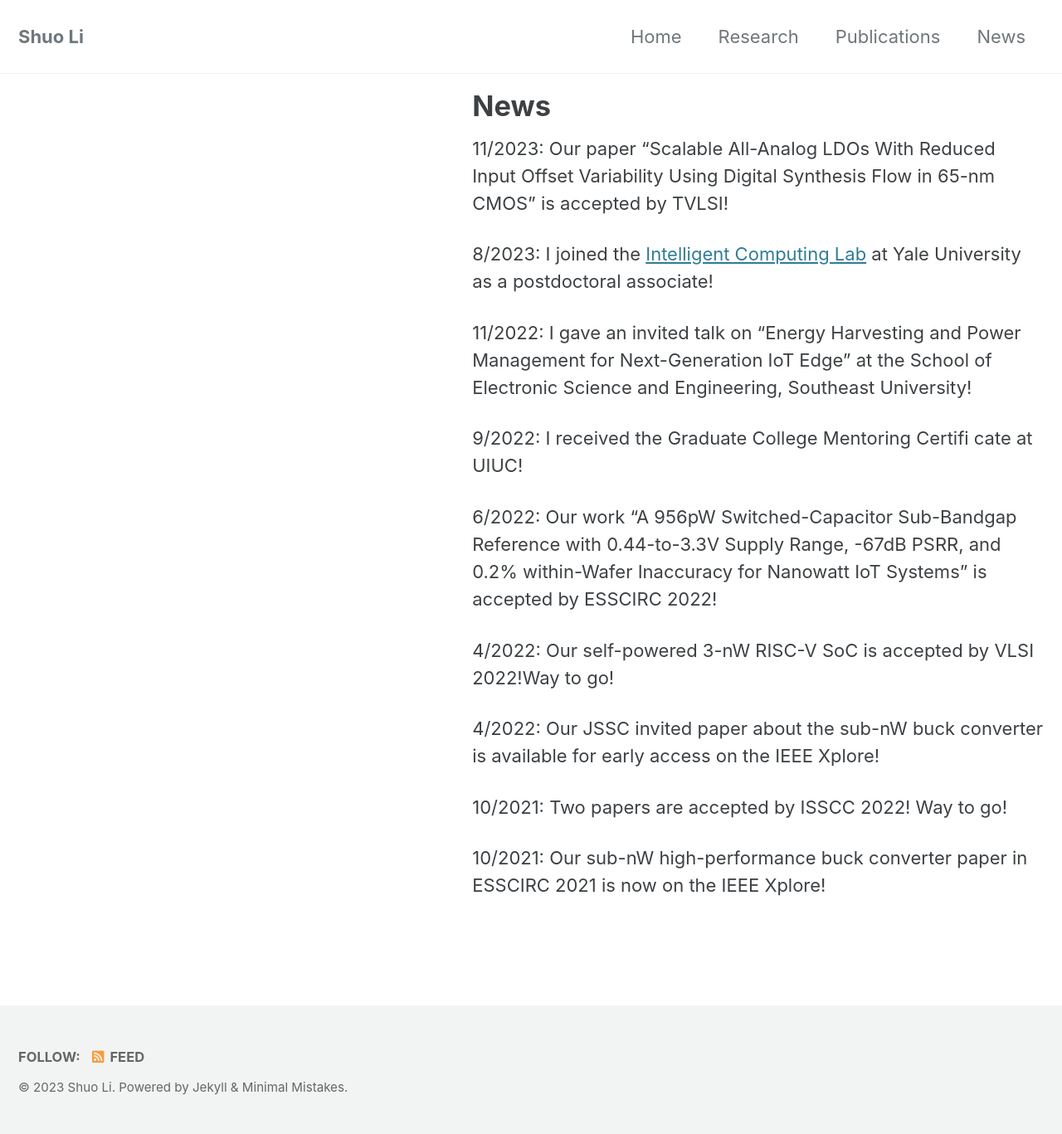
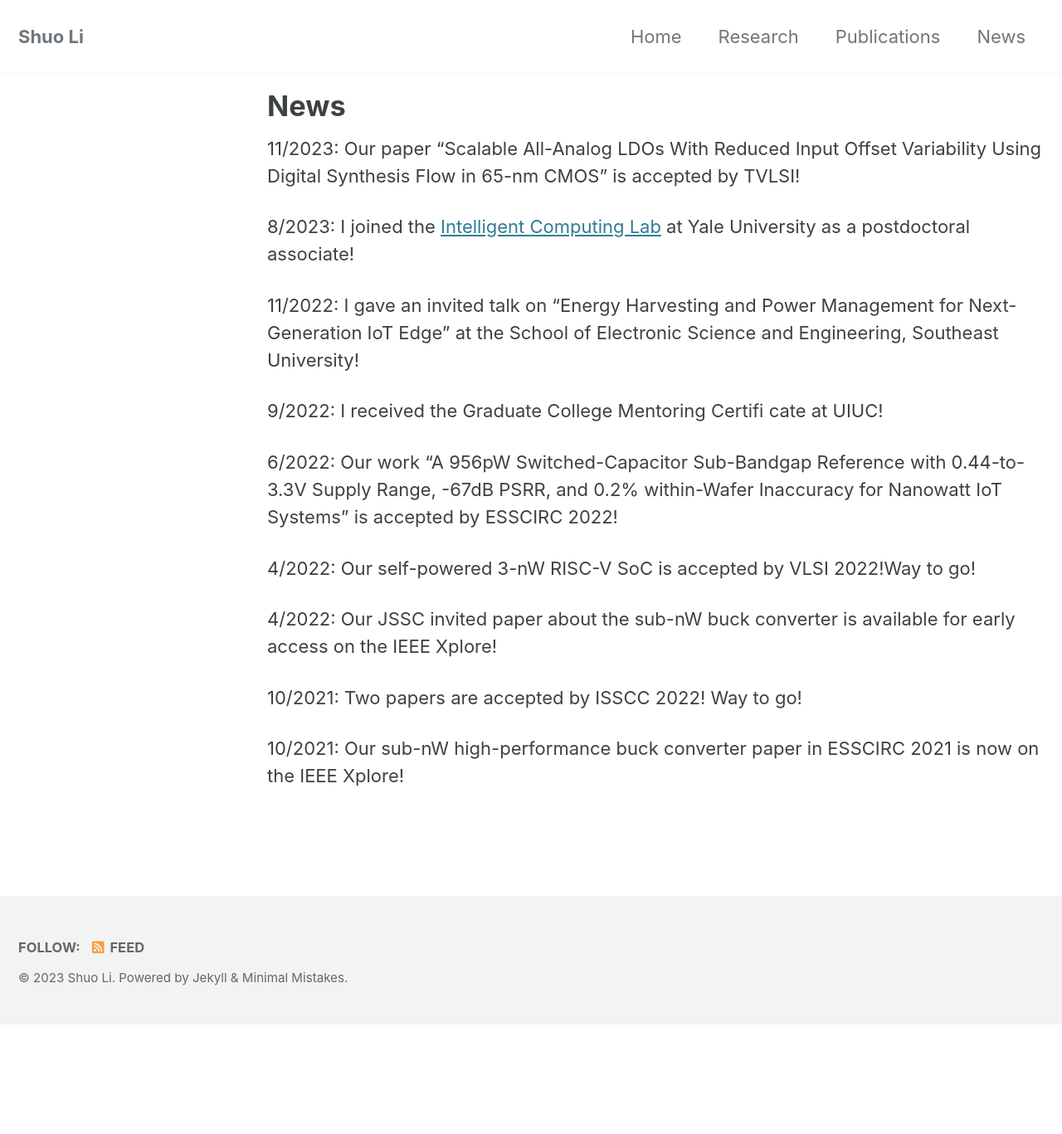
Before and after one commit to shuoli365/shuoli365.github.io, a Jekyll site: the page built from _pages/news.md, in a window 1280 px wide. Shown: the whole page at 83% size. Built offline with Jekyll 4.4.1, drawn with Linux system fonts in a browser that asks for light colours; cached includes are drawn as plain includes; after the commit the page ends 1235 px from its top, so only the background shows below that.

Commit message:
Update _page.scss

```diff
--- a/_sass/minimal-mistakes/_page.scss
+++ b/_sass/minimal-mistakes/_page.scss
@@ -38,12 +38,12 @@ body {
 .page {
   @include breakpoint($large) {
     float: right;
-    width: calc(80% - #{$right-sidebar-width-narrow});
+    width: calc(100% - #{$right-sidebar-width-narrow});
     padding-right: $right-sidebar-width-narrow;
   }
 
   @include breakpoint($x-large) {
-    width: calc(80% - #{$right-sidebar-width});
+    width: calc(100% - #{$right-sidebar-width});
     padding-right: $right-sidebar-width;
   }
 
```
